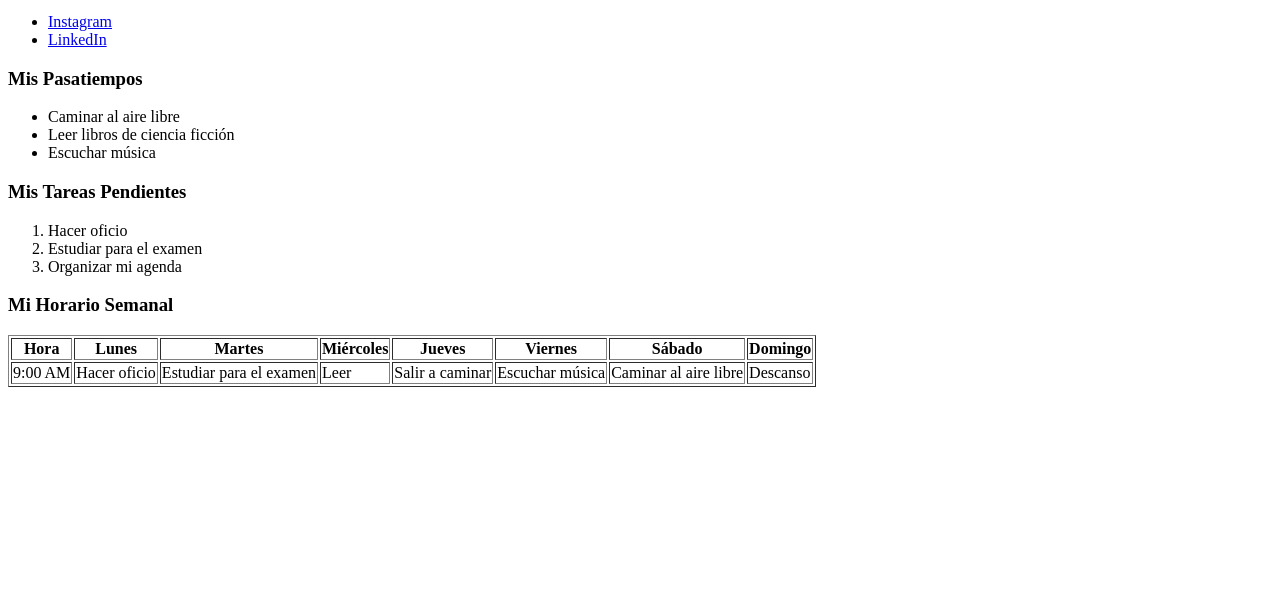
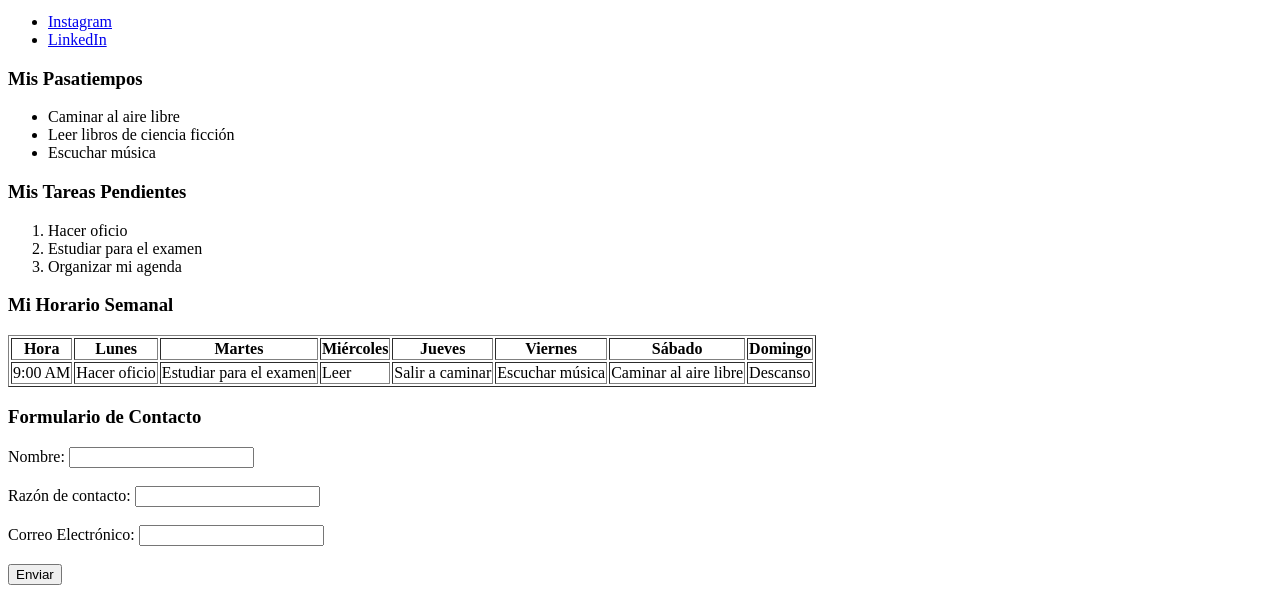
Before and after one commit to Aida2781/Entregable, a plain HTML site: page index.html in a window 1280 px wide. Shown: the part 216-809 px from the top of the page. Drawn offline with Linux system fonts and the light colour scheme.

Commit message:
Añadido Formulario de contacto

```diff
--- a/index.html
+++ b/index.html
@@ -61,6 +61,20 @@
         </tbody>
     </table>
 
+    <h3>Formulario de Contacto</h3>
+    <form action="#" method="post">
+        <label for="name">Nombre:</label>
+        <input type="text" id="name" name="name" required><br><br>
+
+        <label for="message">Razón de contacto:</label>
+        <input type="text" id="message" name="message" required><br><br>
+
+        <label for="email">Correo Electrónico:</label>
+        <input type="email" id="email" name="email" required><br><br>
+
+        <button type="submit">Enviar</button>
+    </form>
+
 
 
 </body>
```
